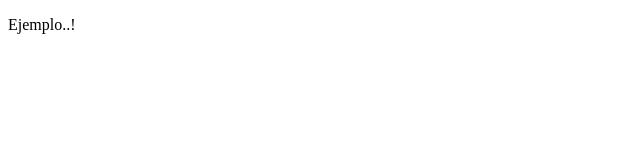
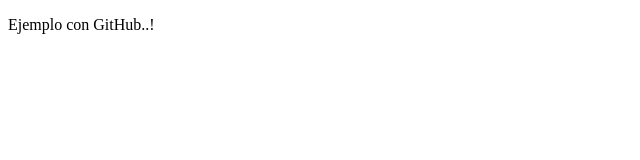
Before and after one commit to fevelezo/VisualStudioGitHub, a plain HTML site: page index.html in a window 1280 px wide. Shown: the full height of the page, 0-640 px from the left. Drawn offline with Linux system fonts and the light colour scheme.

Commit message:
Cambio con GitHub

```diff
--- a/index.html
+++ b/index.html
@@ -8,7 +8,7 @@
 </head>
 <body>
     <p>
-        Ejemplo..!
+        Ejemplo con GitHub..!
     </p>
 </body>
 </html>
```
